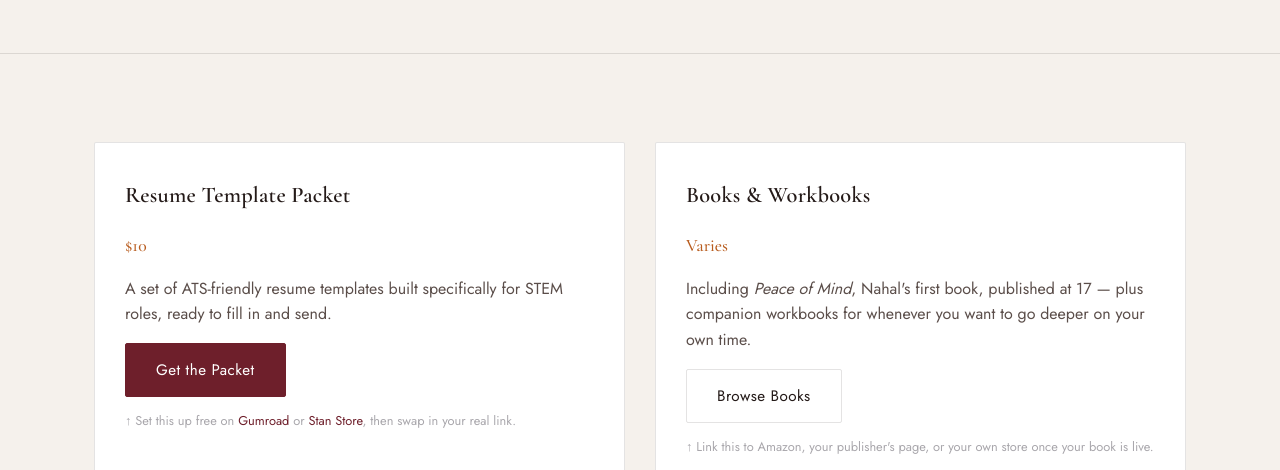
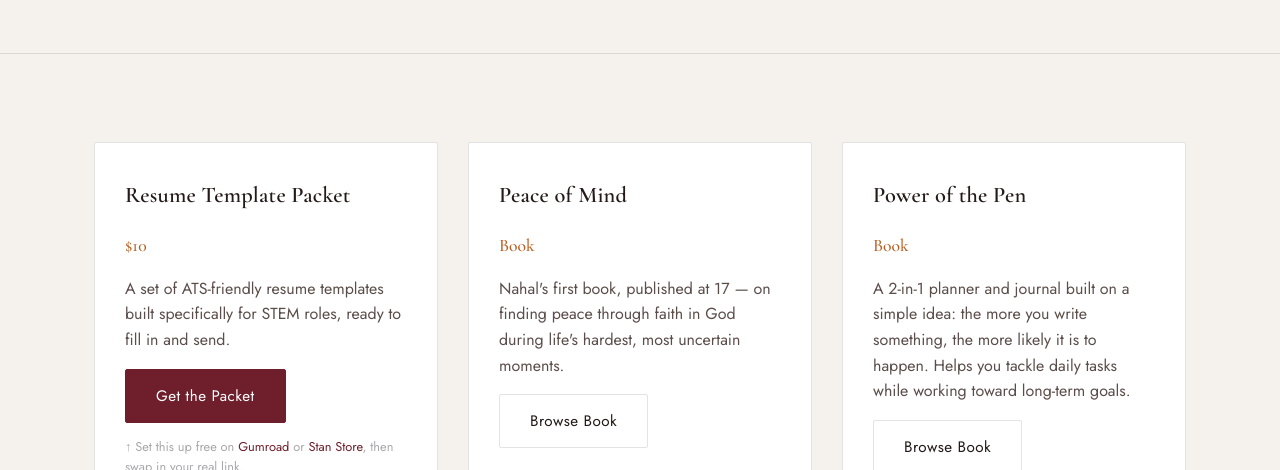
Before and after one commit to nranj-bot/Career_Growth_Website, a plain HTML site: page products.html in a window 1280 px wide. Shown: the part 330-800 px from the top of the page. Drawn offline with nearby package versions, Linux system fonts and the light colour scheme.

Commit message:
Add files via upload

```diff
--- a/products.html
+++ b/products.html
@@ -51,7 +51,7 @@
 </section>
 
 <section>
-  <div class="container grid grid-2">
+  <div class="container grid grid-3">
 
     <div class="card service-card">
       <h3>Resume Template Packet</h3>
@@ -62,11 +62,17 @@
     </div>
 
     <div class="card service-card">
-      <h3>Books &amp; Workbooks</h3>
-      <span class="price-tag">Varies</span>
-      <p>Including <em>Peace of Mind</em>, Nahal's first book, published at 17 — plus companion workbooks for whenever you want to go deeper on your own time.</p>
-      <a href="https://YOUR-BOOKS-LINK-HERE.com" target="_blank" rel="noopener" class="btn btn-outline">Browse Books</a>
-      <p class="form-note" style="margin-top:14px;">↑ Link this to Amazon, your publisher's page, or your own store once your book is live.</p>
+      <h3>Peace of Mind</h3>
+      <span class="price-tag">Book</span>
+      <p>Nahal's first book, published at 17 — on finding peace through faith in God during life's hardest, most uncertain moments.</p>
+      <a href="https://www.lulu.com/shop/nahal-ranjbar/peace-of-mind/paperback/product-y9nzd8.html" target="_blank" rel="noopener" class="btn btn-outline">Browse Book</a>
+    </div>
+
+    <div class="card service-card">
+      <h3>Power of the Pen</h3>
+      <span class="price-tag">Book</span>
+      <p>A 2-in-1 planner and journal built on a simple idea: the more you write something, the more likely it is to happen. Helps you tackle daily tasks while working toward long-term goals.</p>
+      <a href="https://www.lulu.com/shop/nahal-ranjbar/power-of-the-pen/paperback/product-kvv74gm.html" target="_blank" rel="noopener" class="btn btn-outline">Browse Book</a>
     </div>
 
   </div>
```
Also changed, not shown: about.html (+18 -1 lines).
